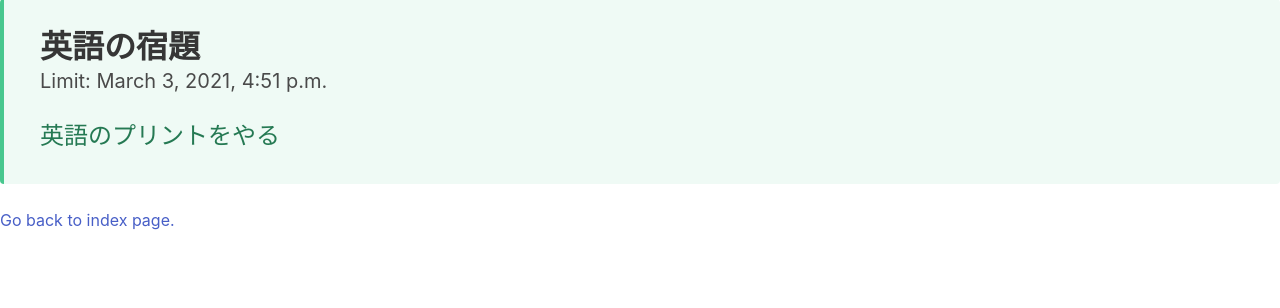
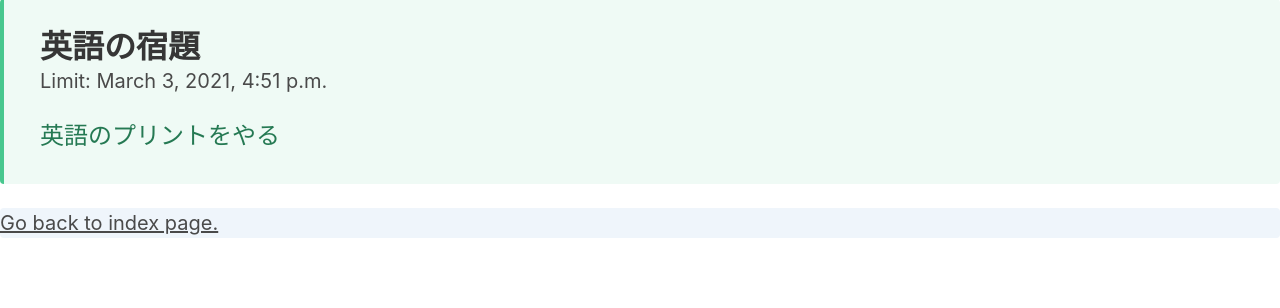
Before and after one commit to O-Jun-S/django_todo, a Django app: page /todo/read/1 in a window 1280 px wide. Shown: the part 133-441 px from the top of the page. Run offline with Django 3.2, Linux system fonts and the light colour scheme; data comes from the database, SQL or seed files in the repository.

Commit message:
Make index link nice.

```diff
--- a/app/mysite/todo/templates/todo/read.html
+++ b/app/mysite/todo/templates/todo/read.html
@@ -27,6 +27,10 @@
             </article>
         </div>
 
-        <a href="{% url 'index' %}">Go back to index page.</a>
+        <div class="block">
+            <article class="message is-medium is-info">
+                <a href="{% url 'index' %}">Go back to index page.</a>
+            </article>
+        </div>
     </body>
 </html>
```
